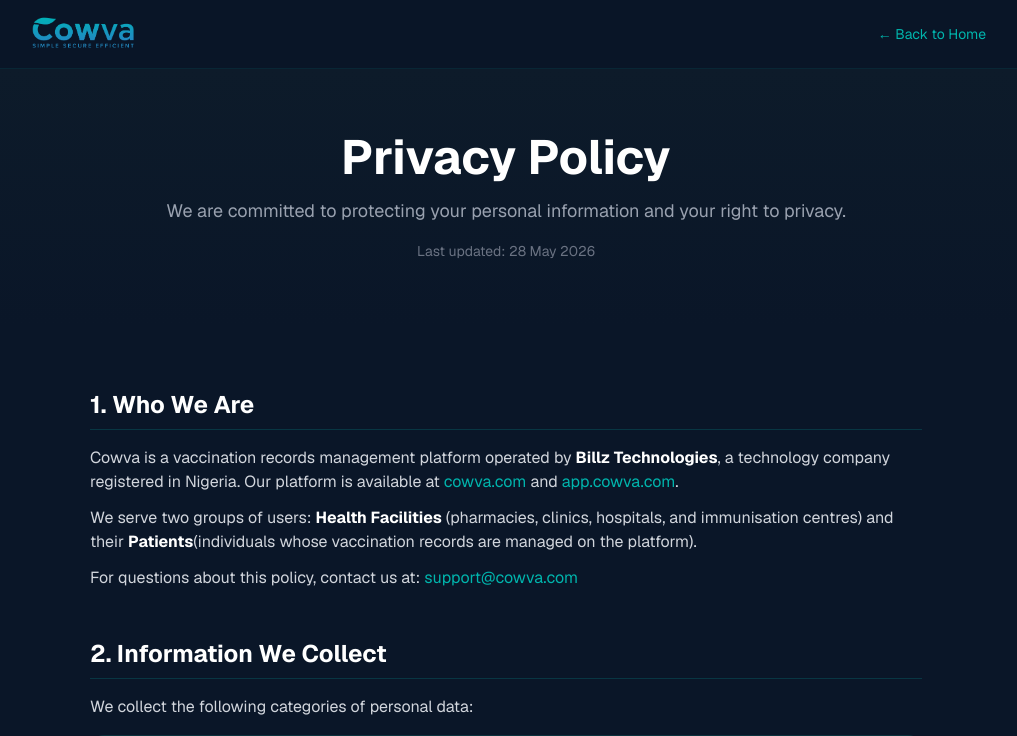
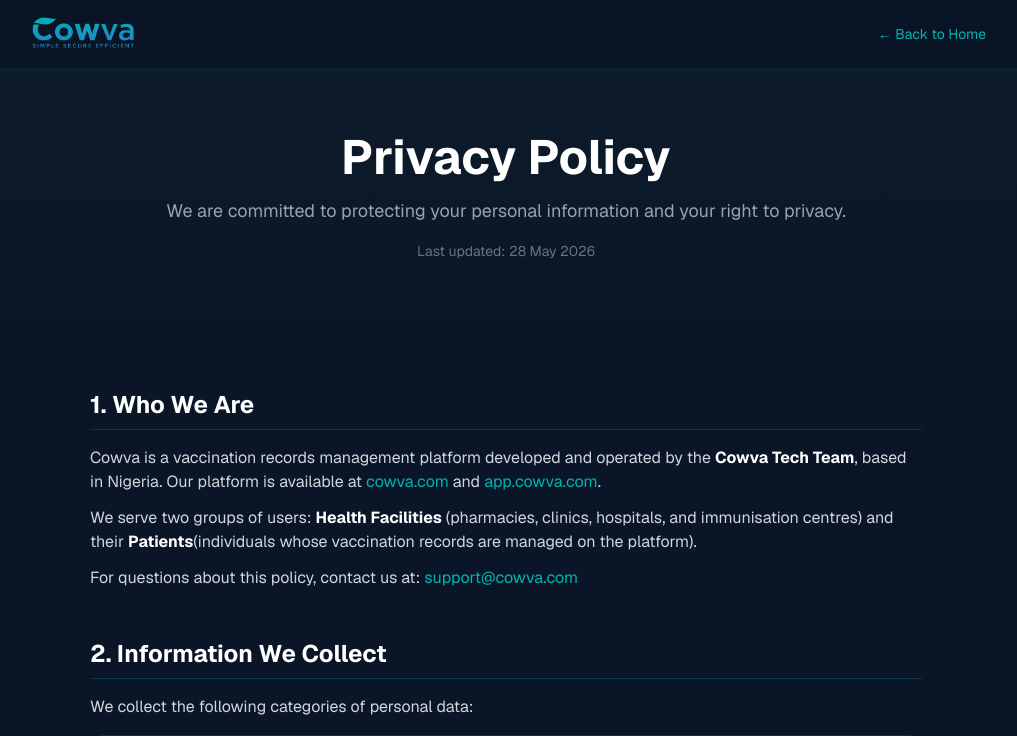
Before and after one commit to mrhammedbalogun/cowva_v1_new_frontend, a Next.js app: page /privacy-policy in a window 1280 px wide. Shown: the top 736 px of the page, without its empty margins (134-1151 px from the left). Built offline with nearby package versions, Linux system fonts and the light colour scheme.

Commit message:
Remove Billz Technologies branding from privacy policy
Replace all three occurrences with "Cowva" / "Cowva Tech Team":
- Section 1 operator name
- Section 13 contact box company field
- Page footer copyright line

Co-Authored-By: Claude Sonnet 4.6 <noreply@anthropic.com>

```diff
--- a/app/privacy-policy/page.tsx
+++ b/app/privacy-policy/page.tsx
@@ -48,8 +48,8 @@ export default function PrivacyPolicyPage() {
             1. Who We Are
           </h2>
           <p className="mb-3">
-            Cowva is a vaccination records management platform operated by <strong className="text-white">Billz Technologies</strong>,
-            a technology company registered in Nigeria. Our platform is available at{" "}
+            Cowva is a vaccination records management platform developed and operated by the <strong className="text-white">Cowva Tech Team</strong>,
+            based in Nigeria. Our platform is available at{" "}
             <a href="https://cowva.com" className="text-[#00B5AD] hover:underline">cowva.com</a> and{" "}
             <a href="https://app.cowva.com" className="text-[#00B5AD] hover:underline">app.cowva.com</a>.
           </p>
@@ -351,7 +351,7 @@ export default function PrivacyPolicyPage() {
             your personal data, please contact us:
           </p>
           <div className="bg-[#0D1B2A] border border-[#00B5AD]/20 rounded-xl p-6 space-y-2 text-sm">
-            <p><span className="text-white font-medium">Company:</span> Billz Technologies (Cowva)</p>
+            <p><span className="text-white font-medium">Company:</span> Cowva</p>
             <p>
               <span className="text-white font-medium">Email:</span>{" "}
               <a href="mailto:support@cowva.com" className="text-[#00B5AD] hover:underline">support@cowva.com</a>
@@ -369,7 +369,7 @@ export default function PrivacyPolicyPage() {
       {/* Footer */}
       <footer className="border-t border-[#00B5AD]/10 bg-[#0a1520] py-8 mt-8">
         <div className="max-w-4xl mx-auto px-4 text-center text-sm text-gray-500 space-y-2">
-          <p>© 2026 Cowva (Billz Technologies). All rights reserved.</p>
+          <p>© 2026 Cowva. All rights reserved.</p>
           <div className="flex justify-center gap-6">
             <Link href="/privacy-policy" className="text-[#00B5AD]">Privacy Policy</Link>
             <Link href="/terms" className="hover:text-gray-400 transition-colors">Terms of Service</Link>
```
